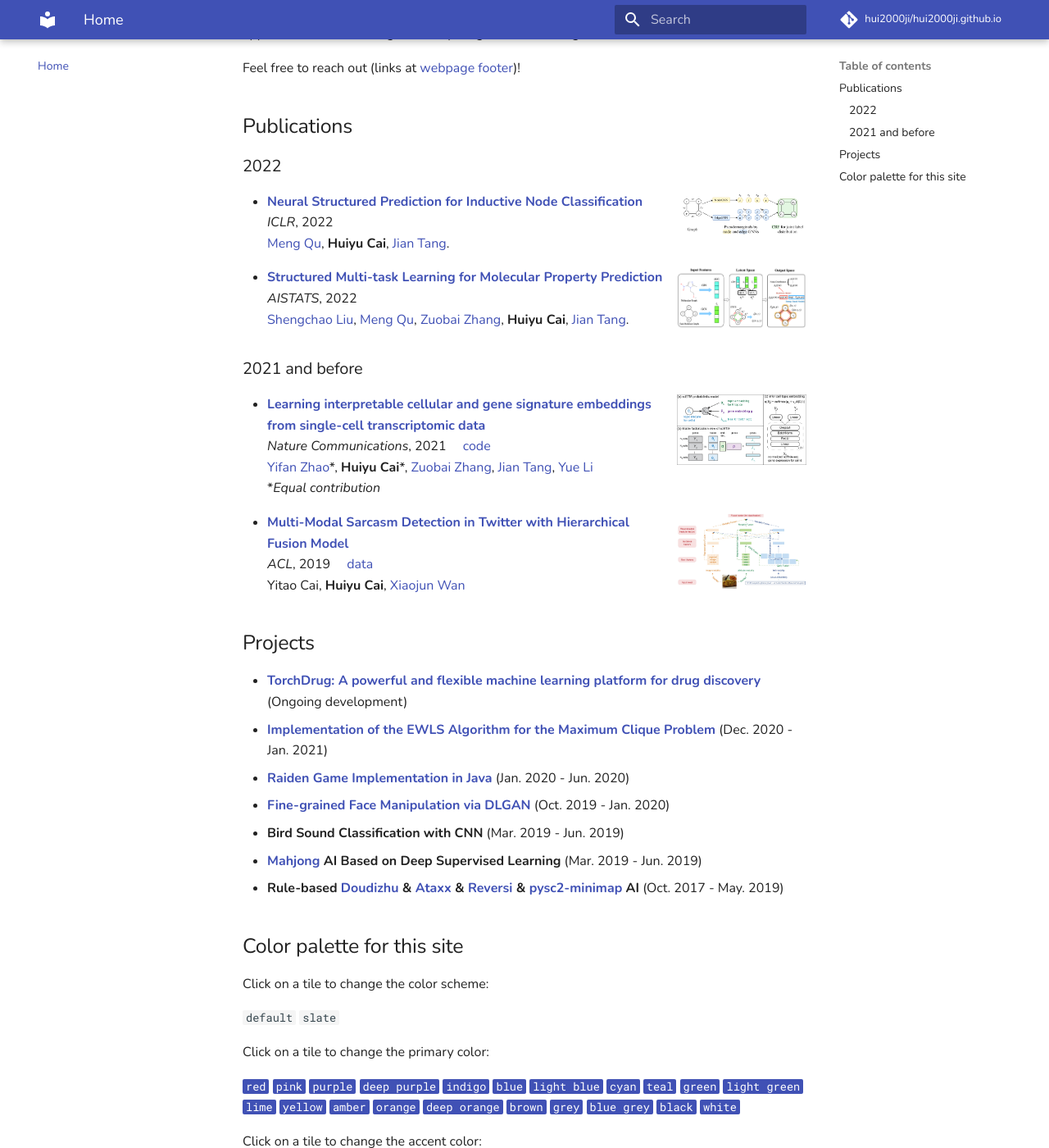
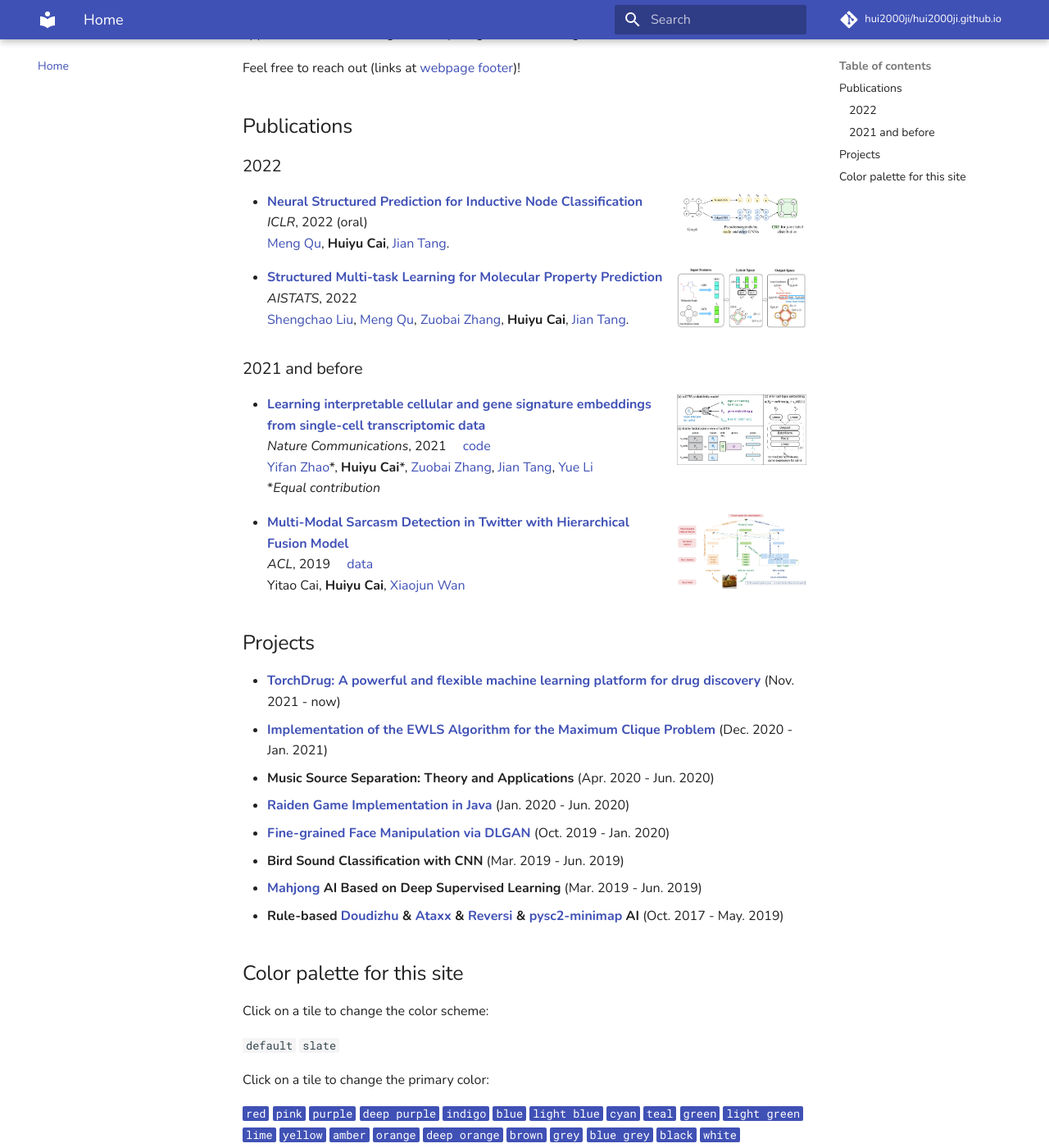
Before and after one commit to hui2000ji/hui2000ji.github.io, an MkDocs documentation site: the page built from docs/index.md, in a window 1280 px wide and 1400 px high, scrolled down 419 px. Shown: the whole window at 82% size. Built offline with MkDocs 1.6.1 and Material for MkDocs 9.7.7, drawn with Linux system fonts in a browser that asks for light colours; nearby versions of some CDN libraries; comment, search, counter and statistics services are not loaded.

Commit message:
update SMN status and project list

```diff
--- a/docs/index.md
+++ b/docs/index.md
@@ -18,7 +18,7 @@ Feel free to reach out (links at [webpage footer](#index_bottom))!
 
 ![SMN](assets/images/SMN.png){: align=right style="width: 23%" }
 
-- [**Neural Structured Prediction for Inductive Node Classification**](https://openreview.net/forum?id=YWNAX0caEjI)<br><em>ICLR</em>, 2022<br><a href="https://mnqu.github.io/">Meng Qu</a>, <strong>Huiyu Cai</strong>, <a href="https://jian-tang.com">Jian Tang</a>.
+- [**Neural Structured Prediction for Inductive Node Classification**](https://openreview.net/forum?id=YWNAX0caEjI)<br><em>ICLR</em>, 2022 (oral)<br><a href="https://mnqu.github.io/">Meng Qu</a>, <strong>Huiyu Cai</strong>, <a href="https://jian-tang.com">Jian Tang</a>.
 
 ![SGNN-EBM](assets/images/SGNN-EBM.png){: align=right style="width: 23%" }
 
@@ -35,8 +35,9 @@ Feel free to reach out (links at [webpage footer](#index_bottom))!
 - [**Multi-Modal Sarcasm Detection in Twitter with Hierarchical Fusion Model**](https://www.aclweb.org/anthology/P19-1239/) <br><em>ACL</em>, 2019 &emsp;[data](https://github.com/headacheboy/data-of-multimodal-sarcasm-detection)<br>Yitao Cai, <strong>Huiyu Cai</strong>, <a href="https://wanxiaojun.github.io/">Xiaojun Wan</a>
 
 ## Projects
-- [**TorchDrug: A powerful and flexible machine learning platform for drug discovery**](https://torchdrug.ai/) (Ongoing development)
+- [**TorchDrug: A powerful and flexible machine learning platform for drug discovery**](https://torchdrug.ai/) (Nov. 2021 - now)
 - [**Implementation of the EWLS Algorithm for the Maximum Clique Problem**](assets/codes/EWLS.cpp) (Dec. 2020 - Jan. 2021)
+- **Music Source Separation: Theory and Applications** (Apr. 2020 - Jun. 2020)
 - [**Raiden Game Implementation in Java**](https://github.com/hui2000ji/RaidenGame) (Jan. 2020 - Jun. 2020)
 - [**Fine-grained Face Manipulation via DLGAN**](https://github.com/sunyaofeng8/AI-Intro) (Oct. 2019 - Jan. 2020)
 - **Bird Sound Classification with CNN** (Mar. 2019 - Jun. 2019)
```
